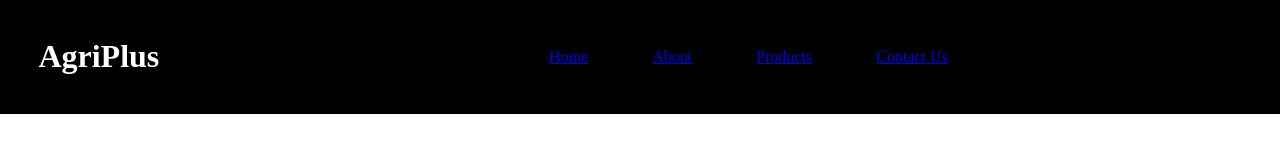
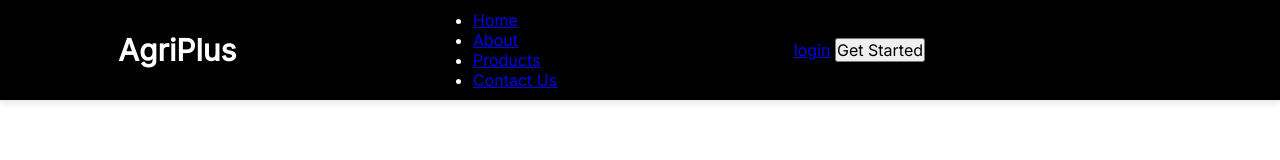
Before and after one commit to Maina-Francis/AgriPlus-Agriculture, a plain HTML site: page index.html in a window 1280 px wide. Drawn offline with nearby package versions, Linux system fonts and the light colour scheme.

Commit message:
adds color to the navbar

```diff
--- a/assets/css/index.css
+++ b/assets/css/index.css
@@ -1,30 +1,31 @@
+/* whole body container */
 * {
+  padding: 0;
   margin: 0;
-  padding: 0;
+  font-size: 16px;
+  font-family: 'Inter', sans-serif;
 }
 
-.navbar {
-  display: flex;
-  flex-direction: row;
-  align-items: center;
-  color: #fff;
-  background-color: black;
-  padding: 3%;
-}
-nav {
-  flex: 1;
-  text-align: center;
-  padding-left: 3%;
+/* Header/Navbar section  */
+header {
+    background-color: black;
+    color: white;
+    width: 100%;
+    position: fixed;
+    top: 0;
+    box-shadow: rgba(99, 99, 99, 0.2) 0 2px 8px 0;
+    overflow:auto;
 }
 
-nav ul li {
-  list-style: none;
-  display: inline-block;
-  margin-left: 60px;
-  color: #fff;
+.agri {
+  font-family: 'Inter', sans-serif;
+    font-size: 30px;
 }
-
-nav ol li a {
-  text-decoration: none;
-  color: #fff;
+.navbar {
+    height: 100px;
+    width: 100vw;
+    display: flex;
+    flex-direction: row;
+    align-items: center;
+    justify-content: space-around;
 }
--- a/index.html
+++ b/index.html
@@ -1,24 +1,41 @@
 <!DOCTYPE html>
-<html lang="en" dir="ltr">
+<html lang="en">
+
 <head>
-    <meta charset="utf-8">
-    <meta name="viewport" content="width=device-width, initial-scale=1.0" >
+    <meta charset="UTF-8">
+    <meta http-equiv="X-UA-Compatible" content="IE=edge">
+    <meta name="viewport" content="width=device-width, initial-scale=1.0">
+    <title>AgriPlus</title>
     <link rel="stylesheet" href="assets/css/index.css">
-    <title>AgriPlus</title>
+    <link rel="preconnect" href="https://fonts.googleapis.com">
+    <link rel="preconnect" href="https://fonts.gstatic.com" crossorigin>
+    <link href="https://fonts.googleapis.com/css2?family=Inter&family=Poppins&display=swap" rel="stylesheet">
+    <link href='https://unpkg.com/boxicons@2.1.2/css/boxicons.min.css' rel='stylesheet'>
 </head>
+
 <body>
-    <!-- Nav bar -->
-    <div class="navbar">
-      <h1>AgriPlus</h1>
-      <nav>
-        <ul>
-          <li><a href="#home">Home</a></li>
-          <li><a href="#about">About</a></li>
-          <li><a href="#products">Products</a></li>
-          <li><a href="#contact">Contact Us</a></li>
+  <!-- Header/Navbar section -->
+    <header>
+        <nav class="navbar">
+            <h1 class="agri">AgriPlus</h1>
+            <ul class="nav-menu">
+                <li class="nav-links active"><a href="#">Home</a></li>
+                <li class="nav-links"><a href="#">About</a></li>
+                <li class="nav-links"><a href="#">Products</a></li>
+                <li class="nav-links"><a href="#">Contact Us</a></li>
             </ul>
+            <div class="call-action">
+                <a href="#" class="login">login</a>
+                <button type="submit" class="get-started">Get Started</button>
+            </div>
+            <div class="hamburger">
+                <span class="bar" style="background-color: white;"></span>
+                <span class="bar"></span>
+                <span class="bar"></span>
+            </div>
         </nav>
-    </div>
+    </header>
 
 </body>
+
 </html>
```
Also changed, not shown: assets/images/Rectangle 11-1.png (added), assets/images/Rectangle 11-2.png (added), assets/images/Rectangle 11.png (added), assets/images/Rectangle 5.png (added), assets/images/Rectangle 6.png (added), assets/images/Rectangle 7.png (added), assets/images/Rectangle 8.png (added), assets/images/Rectangle 9.png (added), assets/images/image 3.png (added), assets/images/image 4.png (added), assets/images/image 5.png (added), assets/images/image 6.png (added), assets/script.js (added). Lines whose indentation alone changed are shown as unchanged.
